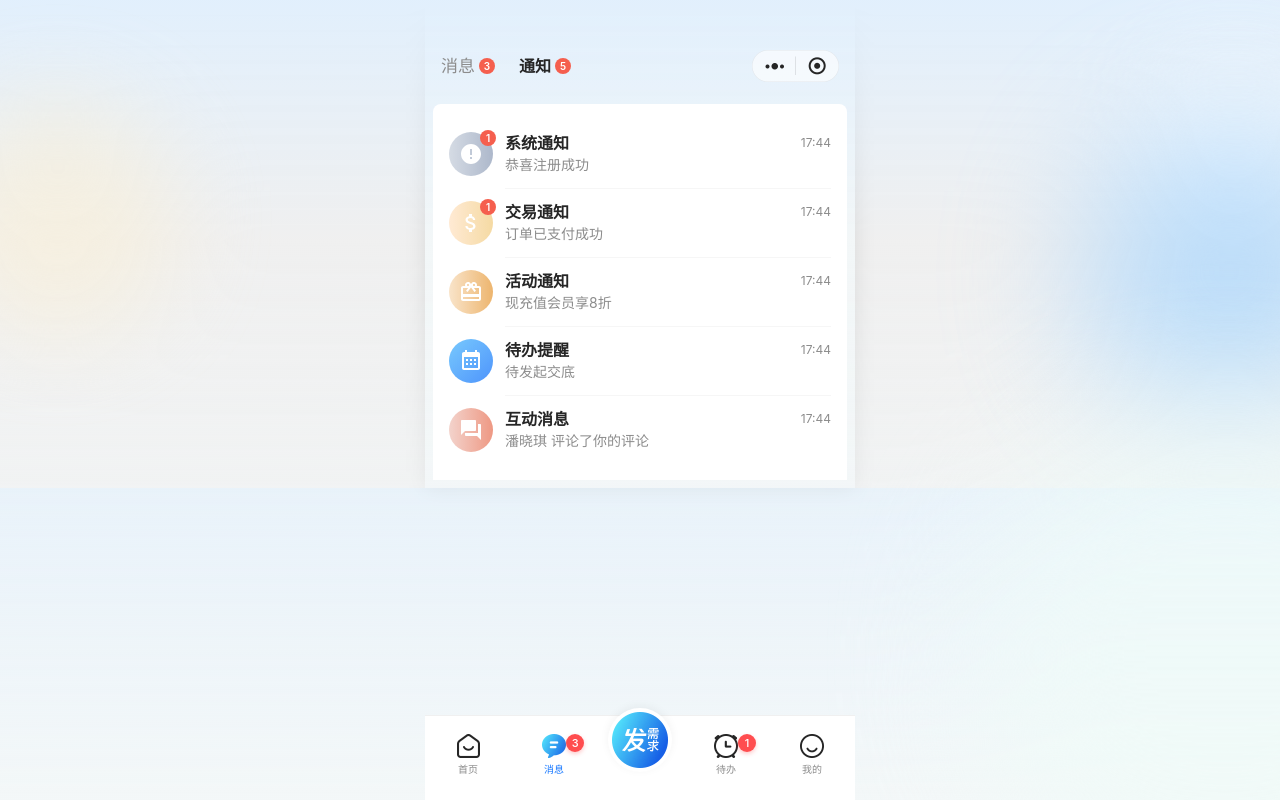
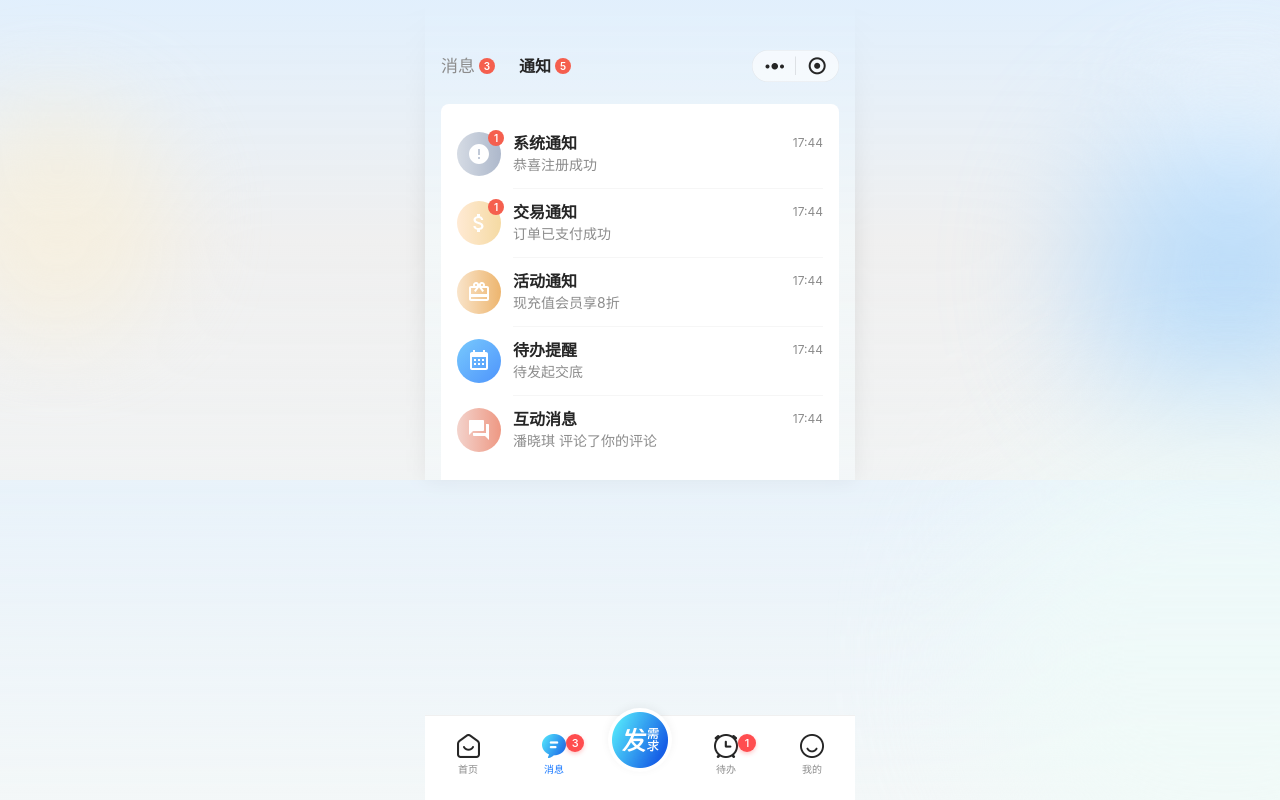
Before and after one commit to crowI9/fabu, a Vue app: page /notification in a window 1280 px wide. Built offline with nearby package versions, Linux system fonts and the light colour scheme.

Commit message:
调整通知列表边距为16px

```diff
--- a/src/views/Notification.vue
+++ b/src/views/Notification.vue
@@ -296,8 +296,8 @@ const goToMessage = () => {
   flex: 1;
   background: white;
   border-radius: 8px 8px 0 0;
-  margin: 8px;
-  margin-top: 16px;
+  margin: 16px;
+  margin-bottom: 0;
   padding: 16px 0;
   overflow-y: auto;
 }
```
